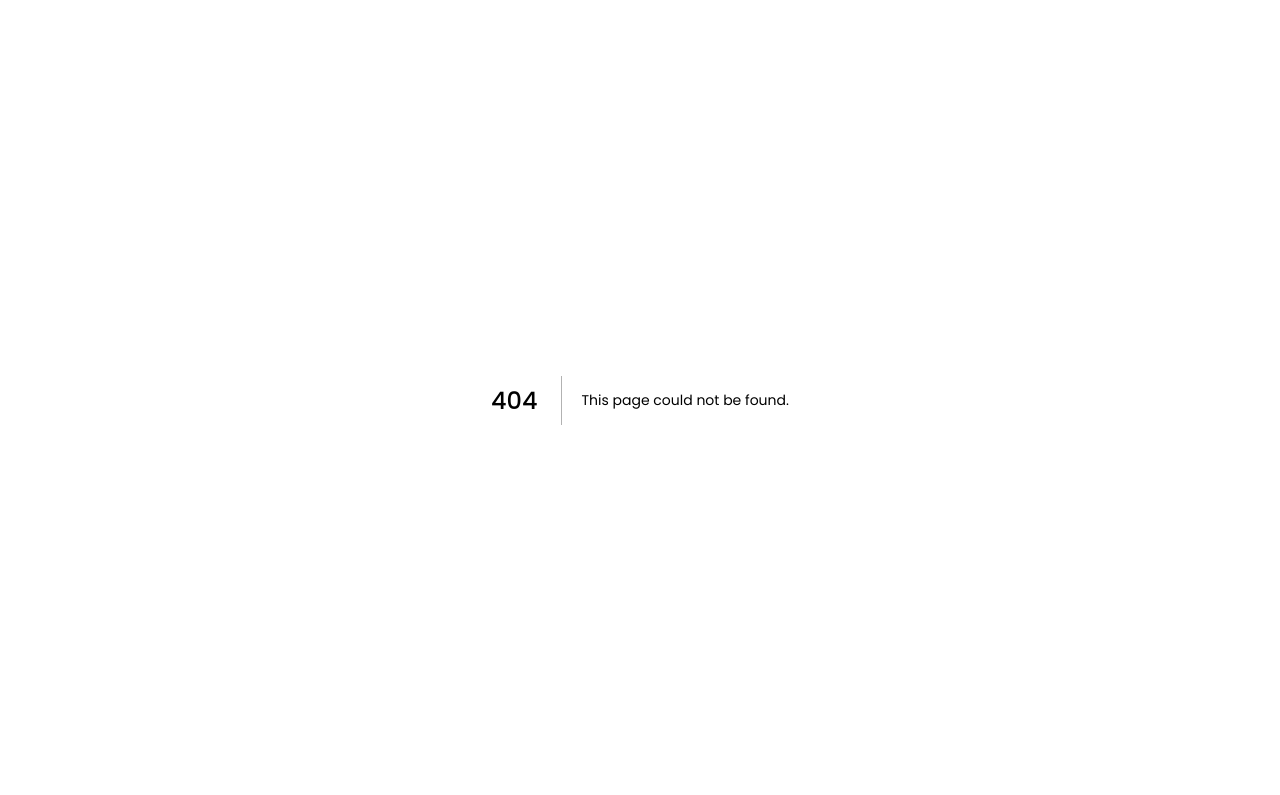
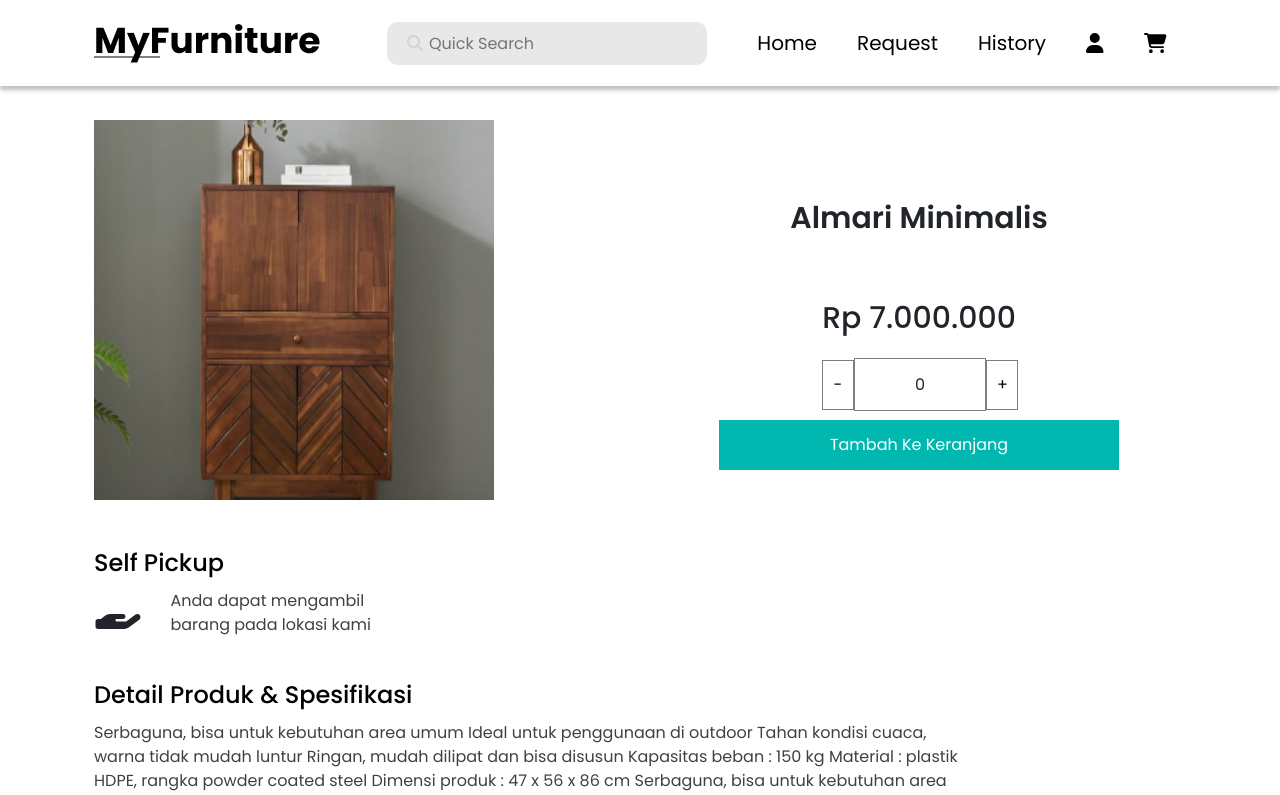
Before and after one commit to Anang20/myFurniiture-Frontend, a Next.js app: page /detail-produk in a window 1280 px wide. Before the commit this address had no page. Shown: the top 795 px of the page. Built offline with nearby package versions, Linux system fonts and the light colour scheme.

Commit message:
FEAT: menambahkan halaman detail produk

```diff
--- /dev/null
+++ b/pages/detail-produk.js
@@ -0,0 +1,126 @@
+import NavbarCustomer from "./components/navbar_customer";
+import Image from "next/image";
+import almari from "../public/images/almari.png"
+import { useState } from "react";
+import styles from "../styles/Home.module.css";
+import Footer from "./components/footer";
+import { FontAwesomeIcon } from "@fortawesome/react-fontawesome";
+import { faBox, faHand, faHandHolding } from "@fortawesome/free-solid-svg-icons";
+import Link from "next/link";
+
+const DetailProduk = () => {
+
+    const [count, setCount] = useState(0)
+
+    const decrementCount = () => {
+        if (count > 0 ) {
+            setCount(prevCount => prevCount - 1)
+        }
+    }
+
+    const incrementCount = () => {
+        setCount(prevCount => prevCount + 1)
+    }
+
+
+    return (
+        <>
+        <NavbarCustomer/>
+        <div className="container" style={{ position: 'relative', marginTop: 120, minHeight: '100%' }}>
+            <div className="row">
+                <div className="col-lg-6">
+                    <Image src={almari} width={400} height={380} alt={'almari'}/>
+                </div>
+                <div className="col-lg-6">
+                    <form method="POST" style={{ display: 'flex', alignItems: 'center', justifyContent: 'center' }}>
+                        <input type="hidden" value=""/>
+                        <label style={{ position: 'absolute', fontStyle: 'normal', fontWeight: 600, fontSize: 30, top: 80 }}>Almari Minimalis</label>
+                        <input type="hidden" value=""/>
+                        <label style={{ position: 'absolute', fontStyle: 'normal', fontWeight: 500, fontSize: 30, top: 180 }}>Rp 7.000.000</label>
+                        <input type="hidden" value=""/>
+                        <input type="hidden" value={count}/>
+                        <Link href="./cart">
+                            <button className={styles["button-tambah-keranjang"]}>Tambah Ke Keranjang</button>
+                        </Link>
+                    </form>
+                    <div className={styles["quantity-button"]}>
+                        <button className={styles["decrement-count"]} onClick={decrementCount}>-</button>
+                        <span className={styles["count-result"]}>{count}</span>
+                        <button className={styles["increment-count"]} onClick={incrementCount}>+</button>
+                    </div>
+                </div>
+                <h5 className={styles["deskripsi-title"]}>Self Pickup</h5>
+                <div className="col-lg-7 d-flex">
+                    <div className="col-lg-2">
+                        <FontAwesomeIcon
+                        icon={faHandHolding}
+                        style={{ width: 64, height: 40, marginLeft: -20 }}
+                        />
+                    </div>
+                    <div className="col-lg-5" style={{ marginLeft: -40 }}>
+                        <small className={styles.deskripsi}>Anda dapat mengambil barang pada lokasi kami</small>
+                    </div>
+                </div>
+                <h5 className={styles["deskripsi-title"]}>Detail Produk & Spesifikasi</h5>
+                <div className="col-lg-12">
+                    <p className={styles.deskripsi}>
+                    Serbaguna, bisa untuk kebutuhan area umum
+                    Ideal untuk penggunaan di outdoor
+                    Tahan kondisi cuaca, warna tidak mudah luntur
+                    Ringan, mudah dilipat dan bisa disusun
+                    Kapasitas beban : 150 kg
+                    Material : plastik HDPE, rangka powder coated steel
+                    Dimensi produk : 47 x 56 x 86 cm
+                    Serbaguna, bisa untuk kebutuhan area umum
+                    Ideal untuk penggunaan di outdoor
+                    Tahan kondisi cuaca, warna tidak mudah luntur
+                    Ringan, mudah dilipat dan bisa disusun
+                    Kapasitas beban : 150 kg
+                    Material : plastik HDPE, rangka powder coated steel
+                    Dimensi produk : 47 x 56 x 86 cm
+                    Serbaguna, bisa untuk kebutuhan area umum
+                    Ideal untuk penggunaan di outdoor
+                    Tahan kondisi cuaca, warna tidak mudah luntur
+                    Ringan, mudah dilipat dan bisa disusun
+                    Kapasitas beban : 150 kg
+                    Material : plastik HDPE, rangka powder coated steel
+                    Dimensi produk : 47 x 56 x 86 cm
+                    Serbaguna, bisa untuk kebutuhan area umum
+                    Ideal untuk penggunaan di outdoor
+                    Tahan kondisi cuaca, warna tidak mudah luntur
+                    Ringan, mudah dilipat dan bisa disusun
+                    Kapasitas beban : 150 kg
+                    Serbaguna, bisa untuk kebutuhan area umum
+                    Ideal untuk penggunaan di outdoor
+                    Tahan kondisi cuaca, warna tidak mudah luntur
+                    Ringan, mudah dilipat dan bisa disusun
+                    Kapasitas beban : 150 kg
+                    Serbaguna, bisa untuk kebutuhan area umum
+                    Ideal untuk penggunaan di outdoor
+                    Tahan kondisi cuaca, warna tidak mudah luntur
+                    Ringan, mudah dilipat dan bisa disusun
+                    Kapasitas beban : 150 kg
+                    Serbaguna, bisa untuk kebutuhan area umum
+                    Ideal untuk penggunaan di outdoor
+                    Tahan kondisi cuaca, warna tidak mudah luntur
+                    Ringan, mudah dilipat dan bisa disusun
+                    Kapasitas beban : 150 kg
+                    Serbaguna, bisa untuk kebutuhan area umum
+                    Ideal untuk penggunaan di outdoor
+                    Tahan kondisi cuaca, warna tidak mudah luntur
+                    Ringan, mudah dilipat dan bisa disusun
+                    Kapasitas beban : 150 kg
+                    Serbaguna, bisa untuk kebutuhan area umum
+                    Ideal untuk penggunaan di outdoor
+                    Tahan kondisi cuaca, warna tidak mudah luntur
+                    Ringan, mudah dilipat dan bisa disusun
+                    Kapasitas beban : 150 kg
+                    </p>
+                </div>
+            </div>
+        </div>
+        <Footer/>
+        </>
+    );
+}
+export default DetailProduk;
```
